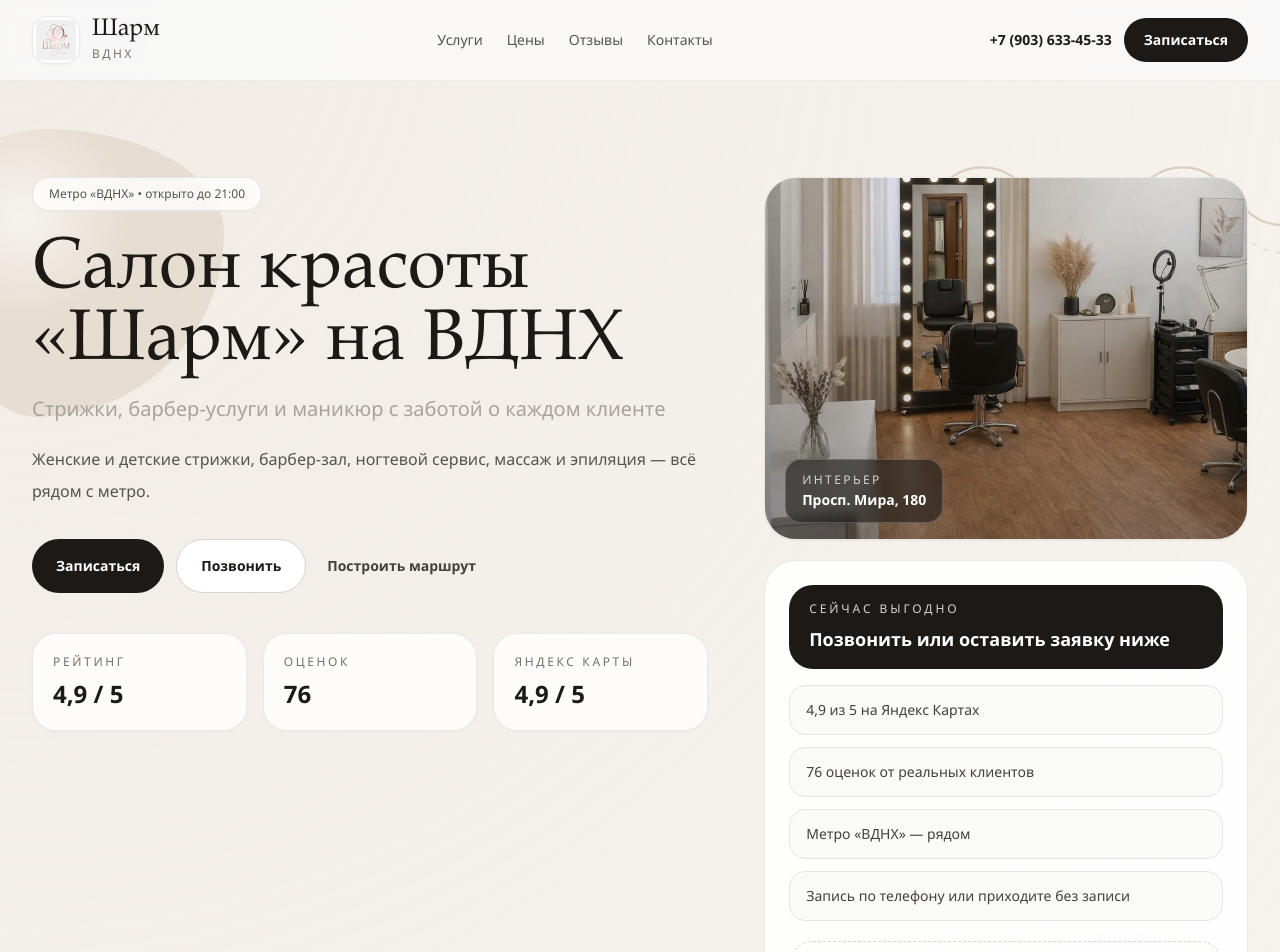
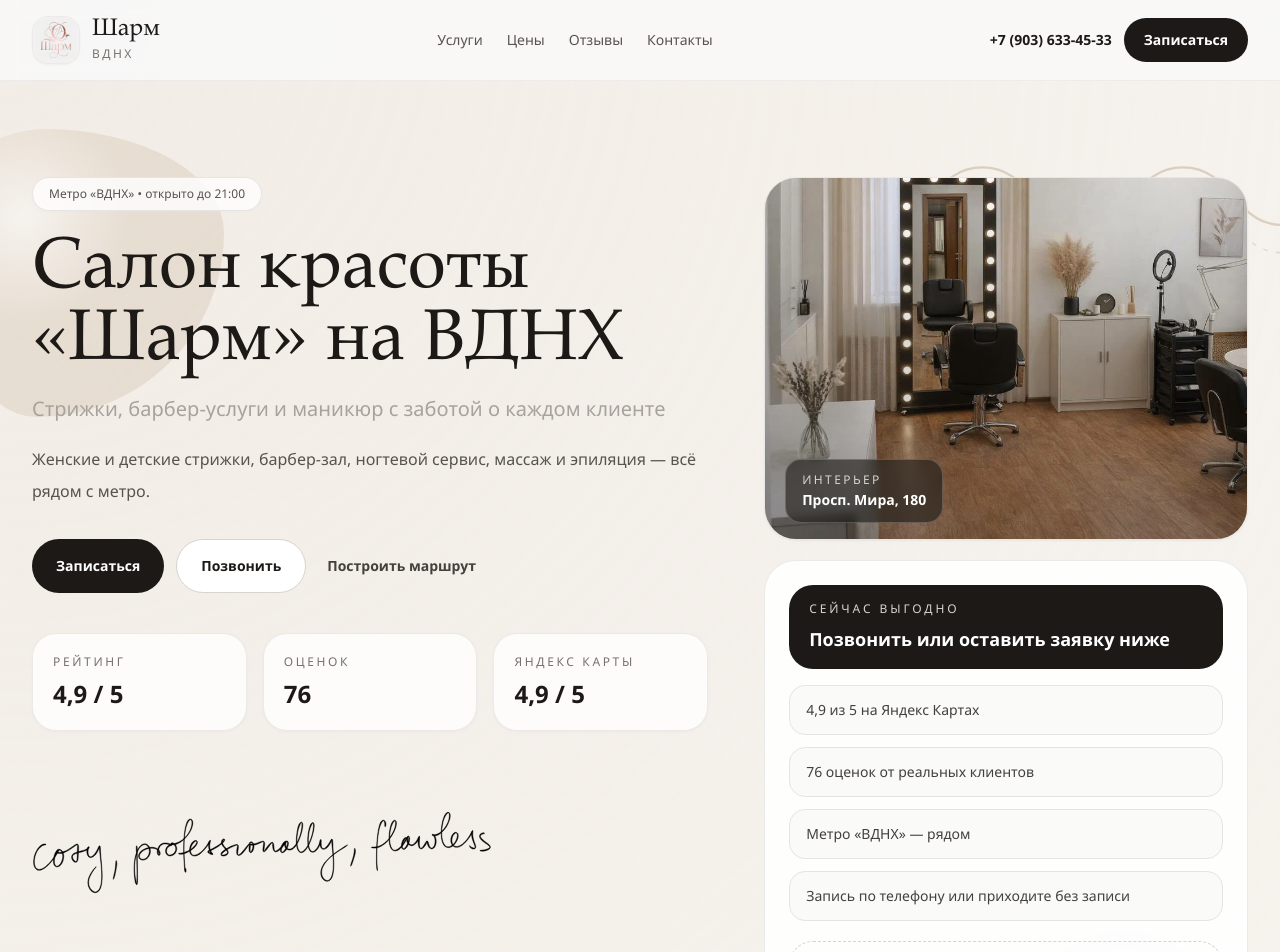
Before and after one commit to obnimaupopovodu-beep/beauty-salon, a Next.js app: page / in a window 1280 px wide. Shown: the top 952 px of the page. Built offline with nearby package versions, Linux system fonts and the light colour scheme; no server answers.

Commit message:
img addition

```diff
--- a/app/page.tsx
+++ b/app/page.tsx
@@ -11,6 +11,7 @@ import imgHaircut1 from "@/imgs/haircut1.webp";
 import imgHaircut2 from "@/imgs/haircut2.webp";
 import imgManicure from "@/imgs/manicure.webp";
 import imgManicure1 from "@/imgs/manicure1.webp";
+import cosy from "@/imgs/cosy-professionally-flawless.svg";
 import {
   advantages,
   business,
@@ -44,7 +45,7 @@ export default function Page() {
           <div className="mx-auto flex max-w-7xl items-center justify-between gap-6 px-4 py-4 sm:px-6 lg:px-8">
             <a href="#top" className="flex min-w-0 items-center gap-3">
               <span className="flex h-12 w-12 shrink-0 items-center justify-center overflow-hidden rounded-2xl border border-stone-200/80 bg-white shadow-sm shadow-stone-200/60">
-                <Image src={salonLogo} alt="Логотип салона Шарм" className="h-10 w-10 object-contain" priority />
+                <Image src={salonLogo} alt="Логотип салона Шарм" className="h-14 w-14 object-contain" priority />
               </span>
               <span className="min-w-0">
                 <span className="block font-display text-2xl leading-none text-stone-900">{business.name}</span>
@@ -103,6 +104,16 @@ export default function Page() {
                     <dd className="mt-2 text-2xl font-semibold text-stone-900">4,9 / 5</dd>
                   </div>
                 </dl>
+
+                  <Image
+              src={cosy}
+              alt="Результат работы мастера"
+              width={460}
+              height={460}
+              className="object-cover mt-20 flex flex-col gap-3 sm:flex-row"
+              loading="lazy"
+            />
+
               </div>
               <aside className="relative z-20 flex flex-col gap-5 lg:pl-4">
                 <div className="relative overflow-hidden rounded-[2rem] border border-stone-200/80 shadow-sm" style={{ aspectRatio: "4/3" }}>
@@ -327,7 +338,7 @@ export default function Page() {
           <div className="mx-auto flex max-w-7xl flex-col gap-6 px-4 py-8 text-sm text-stone-600 sm:px-6 lg:flex-row lg:items-end lg:justify-between lg:px-8">
             <div className="flex items-center gap-4">
               <span className="flex h-14 w-14 shrink-0 items-center justify-center overflow-hidden rounded-[1.25rem] border border-stone-200 bg-white shadow-sm shadow-stone-200/60">
-                <Image src={salonLogo} alt="Логотип салона Шарм" className="h-11 w-11 object-contain" />
+                <Image src={salonLogo} alt="Логотип салона Шарм" className="h-14 w-14 object-contain" />
               </span>
               <div>
                 <p className="font-display text-2xl text-stone-900">{business.name}</p>
--- a/components/advantages-section.tsx
+++ b/components/advantages-section.tsx
@@ -97,7 +97,7 @@ export function AdvantagesSection({
               alt="Результат работы мастера"
               width={160}
               height={160}
-              className="relative rounded-[1.5rem] border border-stone-200/80 object-cover shadow-sm shadow-stone-300/30"
+              className="object-cover"
               loading="lazy"
             />
           </motion.div>
```
Also changed, not shown: imgs/cosy-professionally-flawless.svg (added).
